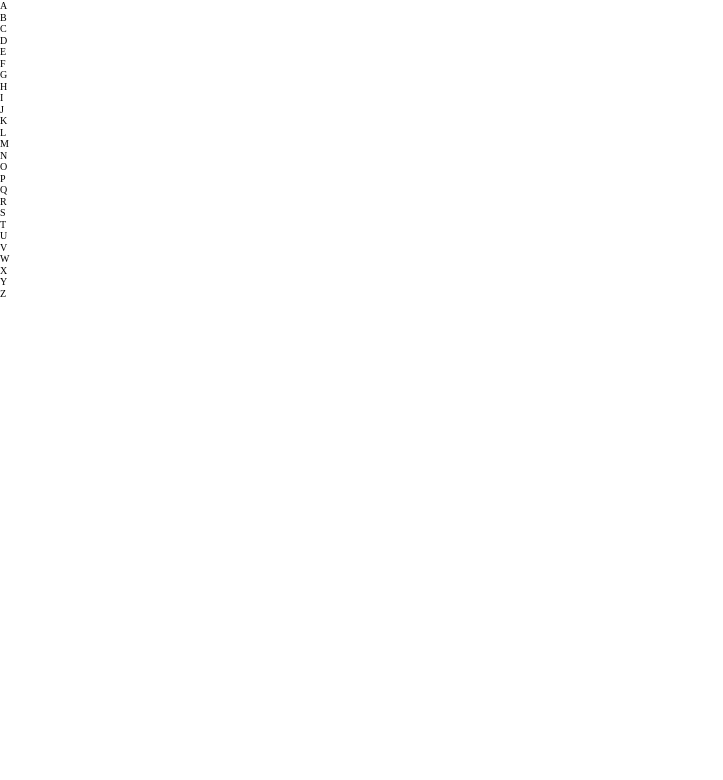
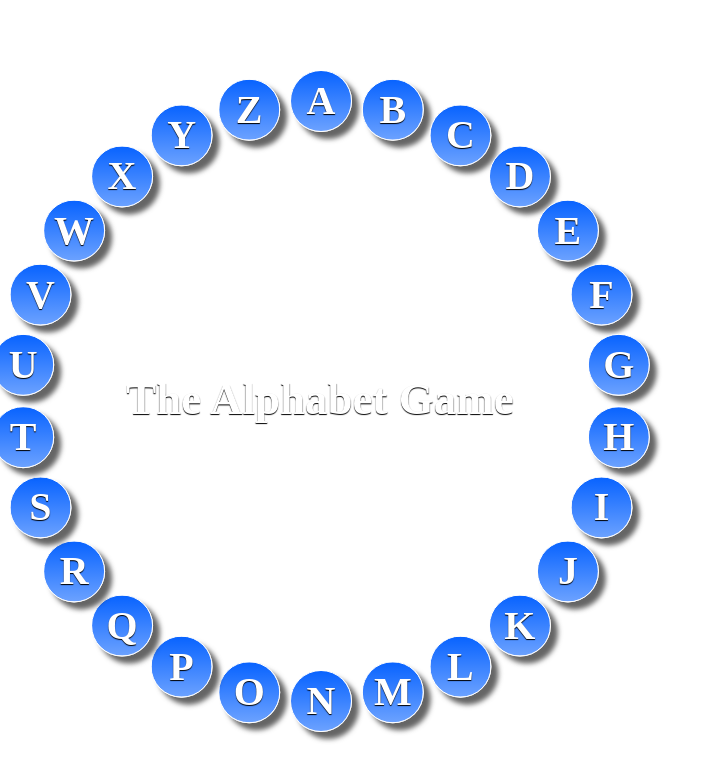
Before and after one commit to diana-moreno/the-alphabet-game, a website: page index.html in a window 1280 px wide. Shown: the whole page, without its empty margins (0-723 px from the left). Drawn offline with nearby package versions, Linux system fonts and the light colour scheme.

Commit message:
add main code- circle layout

```diff
--- a/index.html
+++ b/index.html
@@ -13,36 +13,39 @@
   </head>
   <body>
     <div class="container">
-      <div class="circle">
-        <div id="A" class="letter">A</div>
-        <div id="B" class="letter">B</div>
-        <div id="C" class="letter">C</div>
-        <div id="D" class="letter">D</div>
-        <div id="E" class="letter">E</div>
-        <div id="F" class="letter">F</div>
-        <div id="G" class="letter">G</div>
-        <div id="H" class="letter">H</div>
-        <div id="I" class="letter">I</div>
-        <div id="J" class="letter">J</div>
-        <div id="K" class="letter">K</div>
-        <div id="L" class="letter">L</div>
-        <div id="M" class="letter">M</div>
-        <div id="N" class="letter">N</div>
-        <div id="O" class="letter">O</div>
-        <div id="P" class="letter">P</div>
-        <div id="Q" class="letter">Q</div>
-        <div id="R" class="letter">R</div>
-        <div id="S" class="letter">S</div>
-        <div id="T" class="letter">T</div>
-        <div id="U" class="letter">U</div>
-        <div id="V" class="letter">V</div>
-        <div id="W" class="letter">W</div>
-        <div id="X" class="letter">X</div>
-        <div id="Y" class="letter">Y</div>
-        <div id="Z" class="letter">Z</div>
+      <div class="title-container">
+        <h1>The Alphabet Game</h1>
       </div>
-
+      <div class="circle-container">
+        <div id="A" class="circle">A</div>
+        <div id="B" class="circle">B</div>
+        <div id="C" class="circle">C</div>
+        <div id="D" class="circle">D</div>
+        <div id="E" class="circle">E</div>
+        <div id="F" class="circle">F</div>
+        <div id="G" class="circle">G</div>
+        <div id="H" class="circle">H</div>
+        <div id="I" class="circle">I</div>
+        <div id="J" class="circle">J</div>
+        <div id="K" class="circle">K</div>
+        <div id="L" class="circle">L</div>
+        <div id="M" class="circle">M</div>
+        <div id="N" class="circle">N</div>
+        <div id="O" class="circle">O</div>
+        <div id="P" class="circle">P</div>
+        <div id="Q" class="circle">Q</div>
+        <div id="R" class="circle">R</div>
+        <div id="S" class="circle">S</div>
+        <div id="T" class="circle">T</div>
+        <div id="U" class="circle">U</div>
+        <div id="V" class="circle">V</div>
+        <div id="W" class="circle">W</div>
+        <div id="X" class="circle">X</div>
+        <div id="Y" class="circle">Y</div>
+        <div id="Z" class="circle">Z</div>
+      </div>
     </div>
+    <a id="attribution" href="https://www.123freevectors.com/">Free Vector</a>
   </body>
     <!-- main JavaScript -->
     <script type="text/javascript" src="src/index.js"></script>
```
